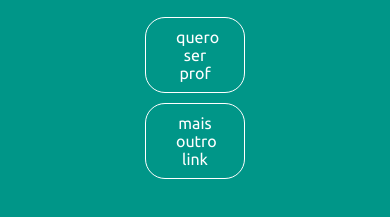
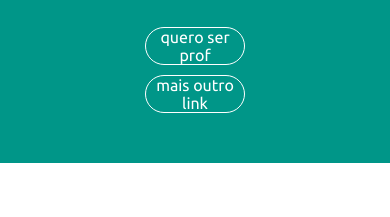
Before and after one commit to rainierpironi/projeto-dindin, a plain HTML site: page index.html in a window 390 px wide. Shown: the part 2848-3065 px from the top of the page. After the commit the page ends 3011 px from the top, so only its background shows below. Drawn offline with Linux system fonts and the light colour scheme.

Commit message:
Estilização finalizada

```diff
--- a/style/style.css
+++ b/style/style.css
@@ -260,15 +260,33 @@ footer{
     color: #FFF;
     margin: 10px 0px;
 }
-@media (max-width:1000px){
+@media (max-width:650px){
     footer img{
         width: 150px;
     }
     footer{
         display: flex;
-        flex-direction: column;
     }
     .botoes-footer{
         width: 100px;
     }
+
 }
+
+    @media (max-width:400px){
+        footer img{
+            width: 150px;
+        }
+        footer{
+            display: flex;
+            flex-direction: column;
+        }
+        .botoes-footer{
+            width: 100px;
+            margin: 10px;
+        }
+        .botao-footer{
+            padding: 0px;
+        }
+
+}
```
